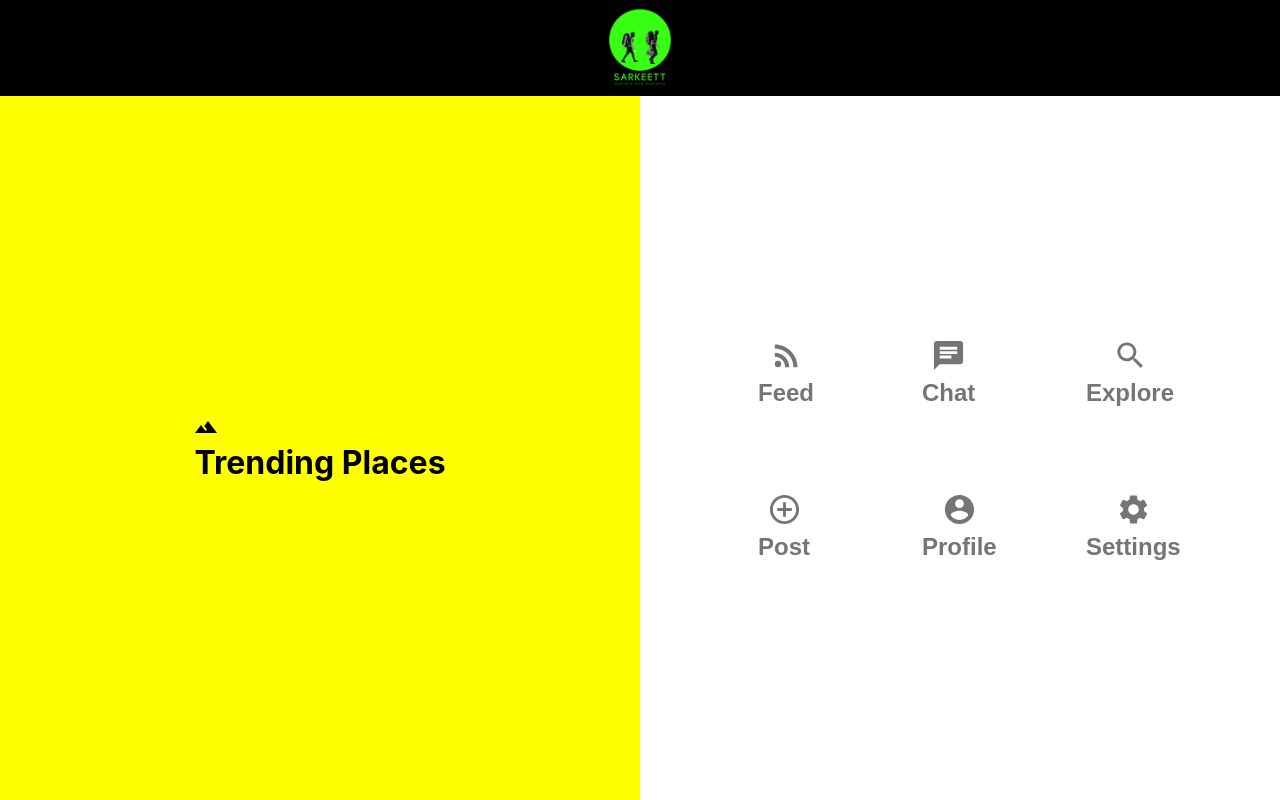
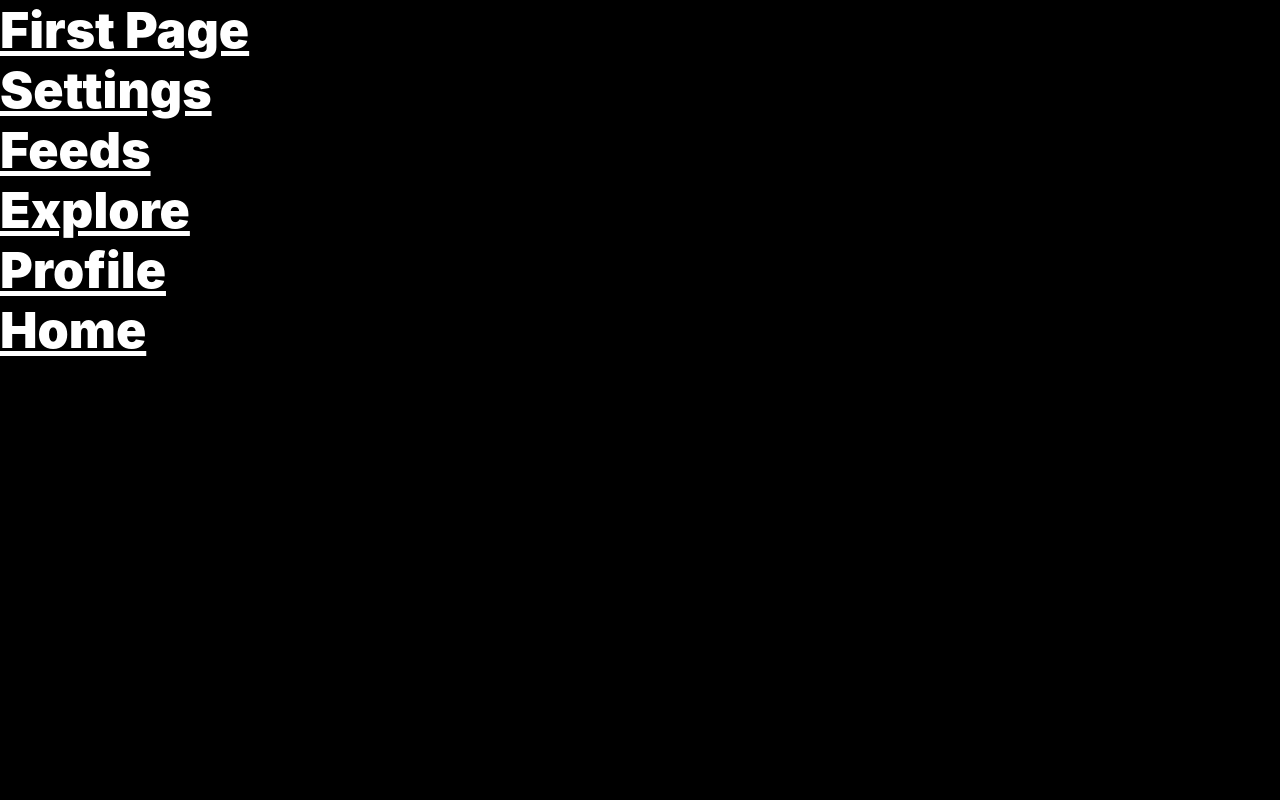
Before and after one commit to abjs/sarkeett, a React (Create React App) app: page /#/ in a window 1280 px wide. Built offline with nearby package versions, Linux system fonts and the light colour scheme.

Commit message:
Test Deply

```diff
--- a/src/App.js
+++ b/src/App.js
@@ -2,15 +2,15 @@ import React from 'react'
 // import Footer from './Component/Footer/Footer'
 // import Header from './Component/Header/Header'
 import './App.css';
-import Profile from './Page/Profile/Profile';
+// import Profile from './Page/Profile/Profile';
 // import Explore from './Page/Explore/Explore';
 // import HomeInUp from './Page/HomeInUp/HomeInUp'
 // import LoginForm from './Component/LoginForm/LoginForm'
 // import Settings from './Page/Settings/Settings'
-// import Page from './Page/Page'
+import Page from './Page/Page'
 // import Profile from './Page/Profile/Profile';
 // import Profile from './Profile'
-import Main from './Page/Main/Main'
+// import Main from './Page/Main/Main'
 export default function App() {
   return (
     <div>
@@ -20,8 +20,8 @@ export default function App() {
         {/* </div> */}
 
       {/* only for deployment */}
-      {/* <Page/> */}
-      <Main/>
+      <Page/>
+      {/* <Main/> */}
       {/* < Profile /> */}
       {/* <HomeInUp/> */}
       {/* <LoginForm/> */}
--- a/src/Page/Page.js
+++ b/src/Page/Page.js
@@ -6,8 +6,8 @@ export default function Page() {
     <>
       <div className="Page_div">
         <div className="page-btn">
-          <Link className="page-btn" to="/home">
-            Home
+          <Link className="page-btn" to="/gotologoin">
+            First Page
           </Link>
         </div>
         <div className="page-btn">
@@ -30,6 +30,11 @@ export default function Page() {
             Profile
           </Link>
         </div>
+        <div className="page-btn">
+          <Link className="page-btn" to="/home">
+            Home
+          </Link>
+        </div>
       </div>
     </>
   );
--- a/src/index.js
+++ b/src/index.js
@@ -8,17 +8,19 @@ import Feeds from './Page/Feeds/Feeds';
 import Explore from './Page/Explore/Explore';
 import Profile from './Page/Profile/Profile';
 import Page from './Page/Page';
+import Main from './Page/Main/Main'
 const routing = (
 
     <Router>
         <Switch>
             <Route exact path="/" component={App}/>
-            <Route path="/home" component={HomeInUp}/>
+            <Route path="/gotologoin" component={HomeInUp}/>
             <Route path="/settings" component={Settings}/>
             <Route path="/explore" component={Explore}/>
             <Route path="/feed" component={Feeds}/>
             <Route path="/profile" component={Profile}/>
             <Route path="/page" component={Page}/>
+            <Route path="/home" component={Main}/>
         </Switch>
     </Router>
 )
```
